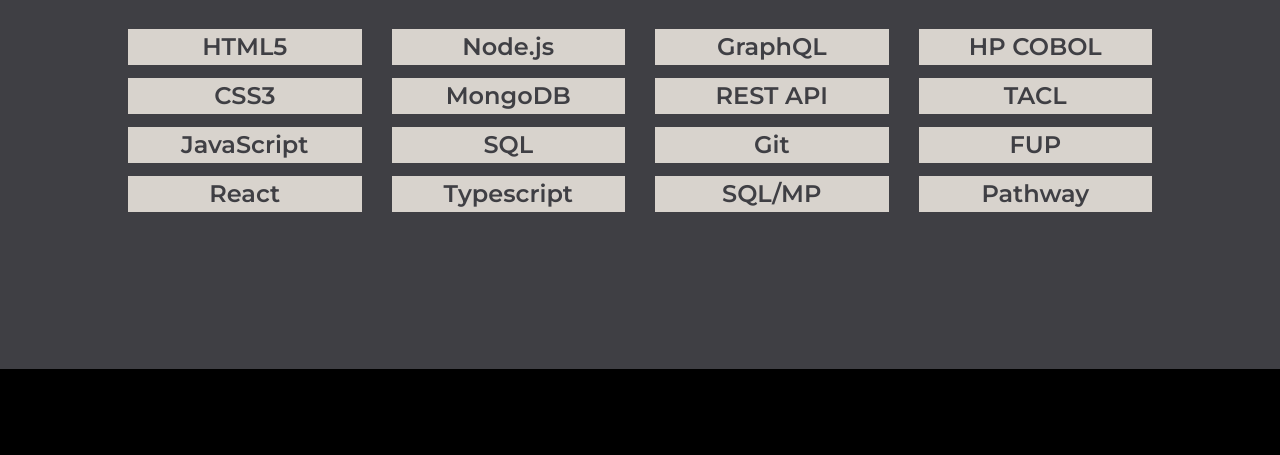
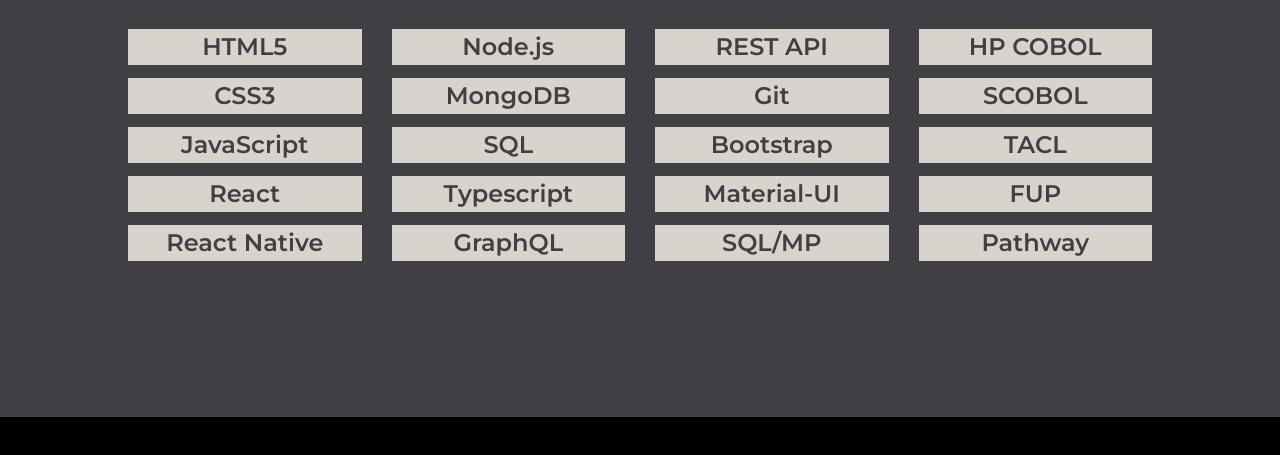
Before and after one commit to NiveditaRao87/NiveditaRao87.github.io, a plain HTML site: page index.html in a window 1280 px wide. Shown: the part 721-1176 px from the top of the page. Drawn offline with nearby package versions, Linux system fonts and the light colour scheme.

Commit message:
Added skills

```diff
--- a/index.html
+++ b/index.html
@@ -141,6 +141,7 @@
                   <li>CSS3</li>
                   <li>JavaScript</li>
                   <li>React</li>
+                  <li>React Native</li>
                 </ul>
               </div>
               <div class="col-md-3 col-sm-6 text-center">
@@ -149,19 +150,22 @@
                   <li>MongoDB</li>
                   <li>SQL</li>
                   <li>Typescript</li>
+                  <li>GraphQL</li>
                 </ul>
               </div>
               <div class="col-md-3 col-sm-6 text-center">
                 <ul>
-                  <li>GraphQL</li>
                   <li>REST API</li>
                   <li>Git</li>
+                  <li>Bootstrap</li>
+                  <li>Material-UI</li>
                   <li>SQL/MP</li>
                 </ul>
               </div>
               <div class="col-md-3 col-sm-6 text-center">
                 <ul>
                   <li>HP COBOL</li>
+                  <li>SCOBOL</li>
                   <li>TACL</li>
                   <li>FUP</li>
                   <li>Pathway</li>
```
